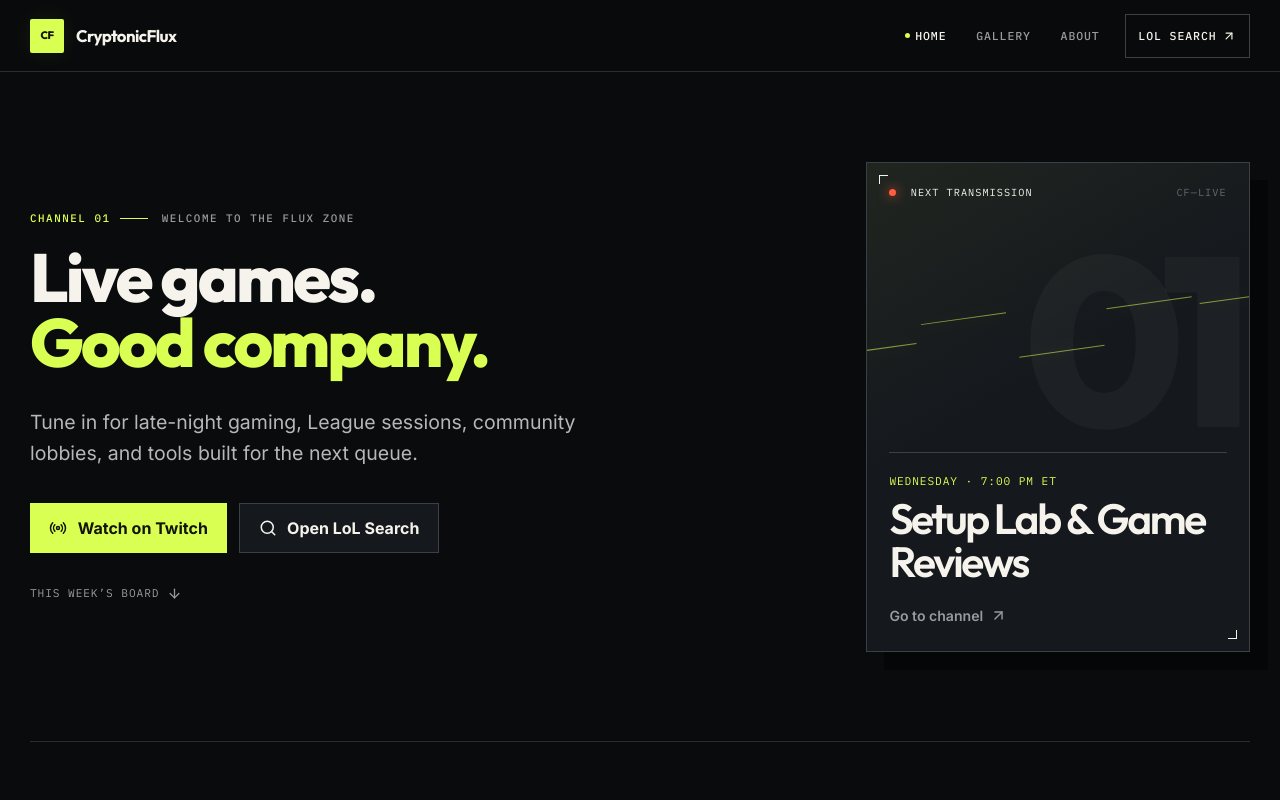
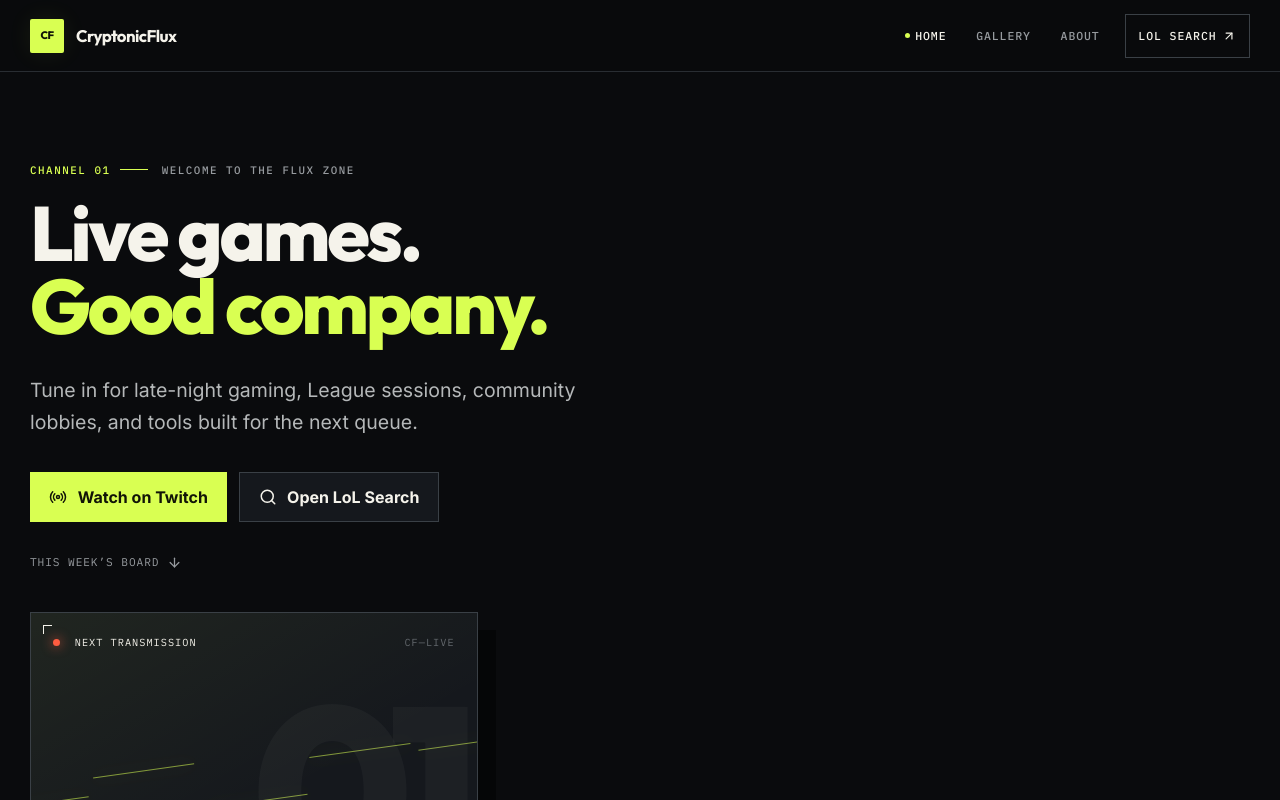
Before and after one commit to eosdev-x/cryptonicflux, a React (Vite) app: page / in a window 1280 px wide. Shown: the top 800 px of the page. Built offline with nearby package versions, Linux system fonts and the light colour scheme.

Commit message:
fix: stack the Twitch card under the hero title
Keep Outfit and whole-word wrapping. The on-air panel no longer shares a row with the headline, so company cannot run underneath it.

```diff
--- a/src/index.css
+++ b/src/index.css
@@ -219,10 +219,10 @@
 }
 
 .hero {
-  display: grid;
-  grid-template-columns: minmax(0, 1fr) minmax(16rem, 24rem);
-  align-items: center;
-  gap: clamp(1.75rem, 4vw, 3rem);
+  display: flex;
+  flex-direction: column;
+  align-items: flex-start;
+  gap: 2.5rem;
   padding: clamp(3.5rem, 7vw, 6rem) 0;
   border-bottom: 1px solid var(--line);
 }
@@ -235,7 +235,7 @@
 .hero-copy {
   position: relative;
   min-width: 0;
-  container-type: inline-size;
+  width: 100%;
 }
 
 .eyebrow {
@@ -273,7 +273,7 @@
   word-break: normal;
   hyphens: none;
   font-family: Outfit, sans-serif;
-  font-size: clamp(2.4rem, 12cqi, 4.25rem);
+  font-size: clamp(2.6rem, 6vw, 5rem);
   font-weight: 800;
   letter-spacing: -0.04em;
   line-height: 0.95;
@@ -1147,8 +1147,6 @@
 
 @media (max-width: 1100px) {
   .hero {
-    grid-template-columns: 1fr;
-    align-items: start;
     gap: 2rem;
   }
 }
```
